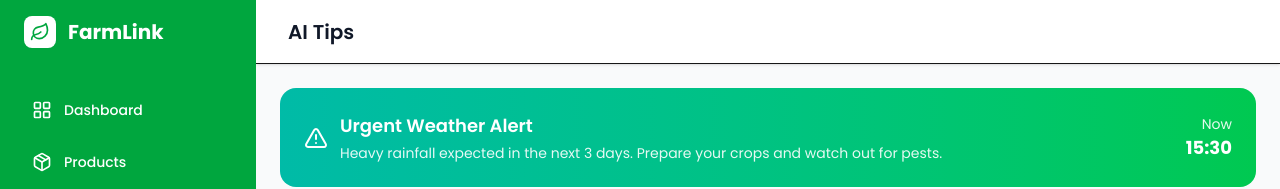
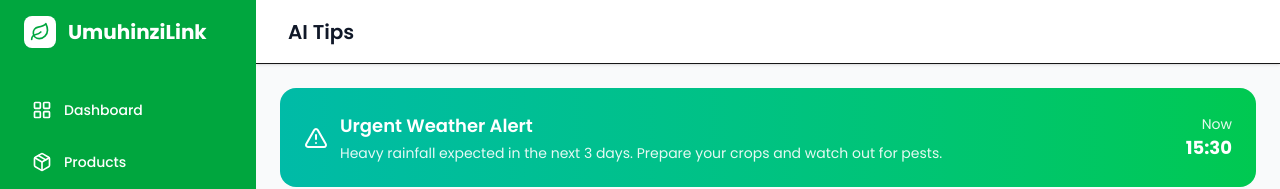
Before and after one commit to EchoSols/UmuhinziLink_Fro, a Next.js app: page /farmer_dashboard/ai in a window 1280 px wide. Shown: the top 189 px of the page. Built offline with nearby package versions, Linux system fonts and the light colour scheme.

Commit message:
chore: modify the logo

```diff
--- a/app/farmer_dashboard/ai/page.tsx
+++ b/app/farmer_dashboard/ai/page.tsx
@@ -72,7 +72,7 @@ const Logo = () => (
       <Leaf className="w-5 h-5 text-green-600" />
     </div>
     <span className="font-bold text-xl text-white">
-      FarmLink
+      UmuhinziLink
     </span>
   </div>
 );
--- a/app/farmer_dashboard/orders/page.tsx
+++ b/app/farmer_dashboard/orders/page.tsx
@@ -14,7 +14,7 @@ const Logo = () => (
       <Leaf className="w-5 h-5 text-green-600" />
     </div>
     <span className="font-bold text-xl text-white">
-      FarmLink
+      UmuhinziLink
     </span>
   </div>
 );
--- a/app/farmer_dashboard/page.tsx
+++ b/app/farmer_dashboard/page.tsx
@@ -56,7 +56,7 @@ function Dashboard() {
         <Leaf className="w-5 h-5 text-green-600" />
       </div>
       <span className="font-bold text-xl text-white">
-        FarmLink
+        UmuhinziLink
       </span>
     </div>
   );
@@ -303,8 +303,8 @@ function Dashboard() {
                     <AreaChart data={chartData} margin={{ top: 10, right: 30, left: 0, bottom: 0 }}>
                       <defs>
                         <linearGradient id="colorGradient" x1="0" y1="0" x2="0" y2="1">
-                          <stop offset="5%" stopColor="#10b981" stopOpacity={0.3}/>
-                          <stop offset="95%" stopColor="#10b981" stopOpacity={0.1}/>
+                          <stop offset="5%" stopColor="#10b981" stopOpacity={0.3} />
+                          <stop offset="95%" stopColor="#10b981" stopOpacity={0.1} />
                         </linearGradient>
                       </defs>
                       <XAxis
@@ -408,18 +408,16 @@ function Dashboard() {
                         <td className="px-6 py-4 text-sm font-medium text-gray-900">RWF {item.price}</td>
                         <td className="px-6 py-4 text-sm text-gray-600">{item.location}</td>
                         <td className="px-6 py-4">
-                          <span className={`inline-flex px-2 py-1 text-xs font-medium rounded-full ${
-                            item.status === 'Active' ? 'bg-green-100 text-green-700' :
+                          <span className={`inline-flex px-2 py-1 text-xs font-medium rounded-full ${item.status === 'Active' ? 'bg-green-100 text-green-700' :
                             item.status === 'Sold' ? 'bg-blue-100 text-blue-700' :
-                            'bg-yellow-100 text-yellow-700'
-                          }`}>
+                              'bg-yellow-100 text-yellow-700'
+                            }`}>
                             {item.status}
                           </span>
                         </td>
                         <td className="px-6 py-4">
-                          <button className={`text-sm font-medium ${
-                            item.action === 'Edit' ? 'text-blue-600 hover:text-blue-900' : 'text-green-600 hover:text-green-900'
-                          }`}>
+                          <button className={`text-sm font-medium ${item.action === 'Edit' ? 'text-blue-600 hover:text-blue-900' : 'text-green-600 hover:text-green-900'
+                            }`}>
                             {item.action}
                           </button>
                         </td>
--- a/app/farmer_dashboard/products/page.tsx
+++ b/app/farmer_dashboard/products/page.tsx
@@ -48,7 +48,7 @@ export default function Products() {
         <Leaf className="w-5 h-5 text-green-600" />
       </div>
       <span className="font-bold text-xl text-white">
-        FarmLink
+        UmuhinziLink
       </span>
     </div>
   );
--- a/app/farmer_dashboard/requests/page.tsx
+++ b/app/farmer_dashboard/requests/page.tsx
@@ -101,7 +101,7 @@ const Dashboard = () => {
         <Leaf className="w-5 h-5 text-green-600" />
       </div>
       <span className="font-bold text-xl text-white">
-        FarmLink
+        UmuhinziLink
       </span>
     </div>
   );
```
